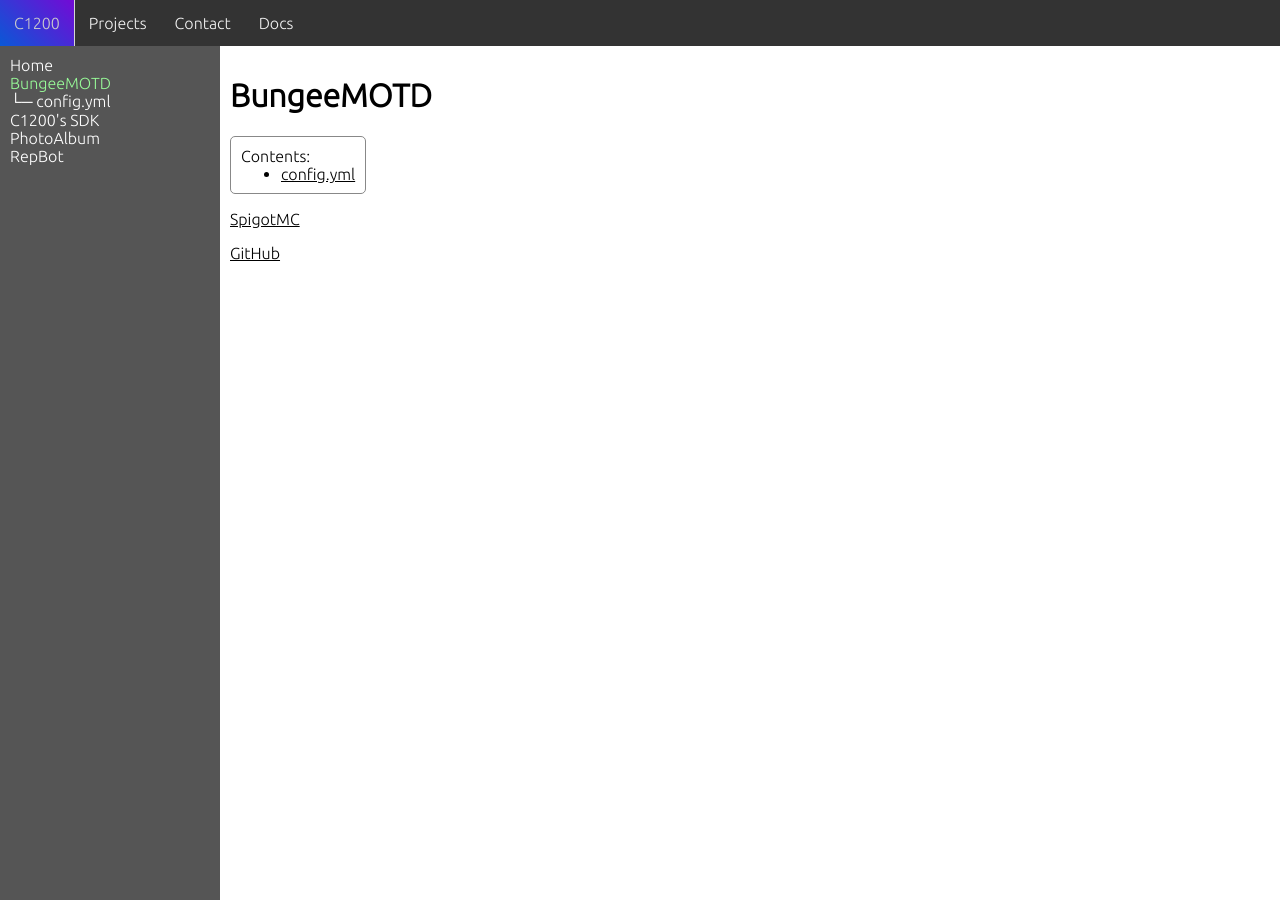
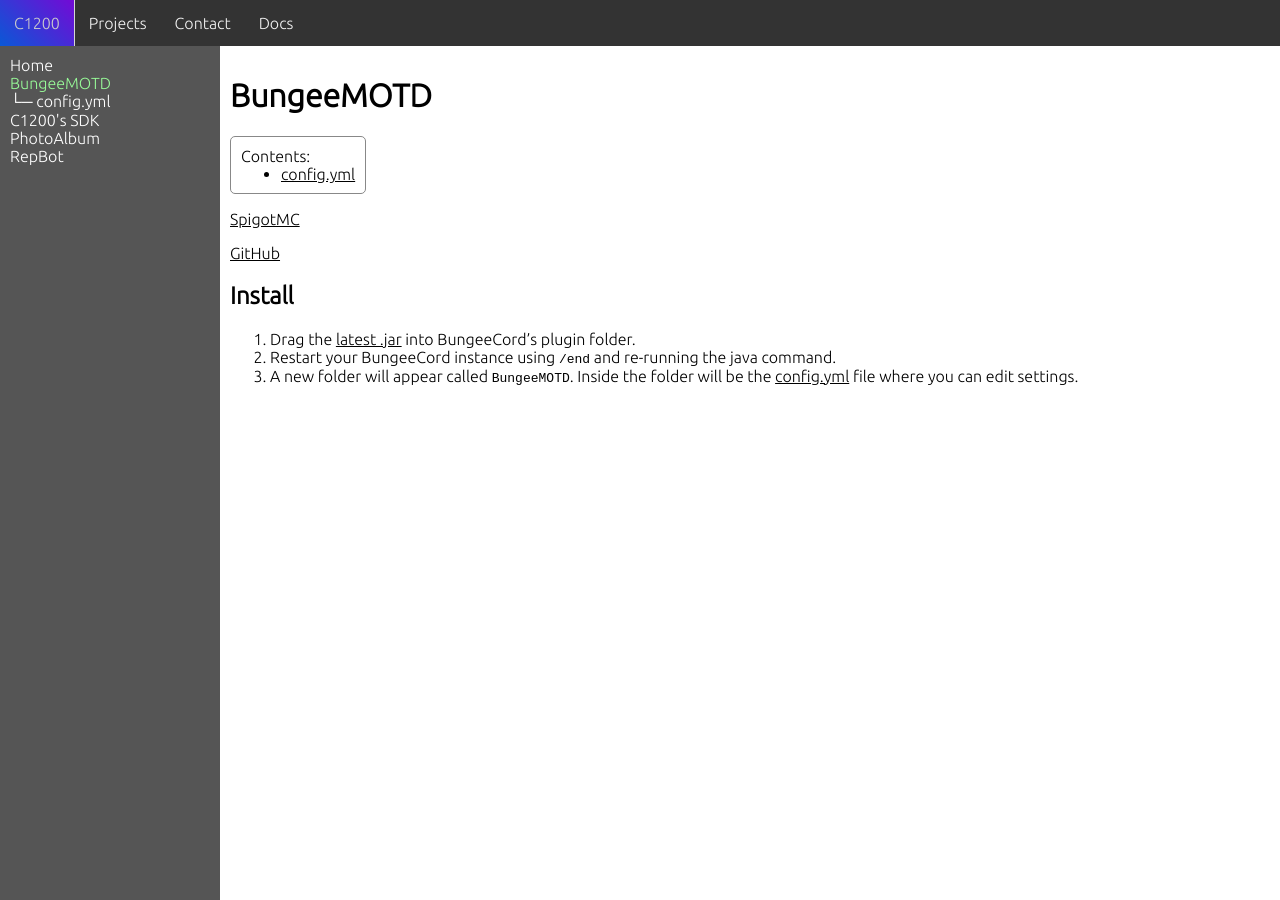
Before and after one commit to C1200/C1200.github.io, a Jekyll site: the page built from _docs/bungeemotd/index.md, in a window 1280 px wide and 900 px high. Built offline with Jekyll 4.4.1, drawn with Linux system fonts in a browser that asks for light colours.

Commit message:
Edit index.md in BungeeMOTD docs

```diff
--- a/_docs/bungeemotd/index.md
+++ b/_docs/bungeemotd/index.md
@@ -7,3 +7,9 @@ hasChildren: true
 [SpigotMC](https://www.spigotmc.org/resources/bungeemotd.94578)
 
 [GitHub](https://github.com/c1200/bungeemotd)
+
+## Install
+
+1. Drag the [latest .jar](https://github.com/C1200/BungeeMOTD/releases/) into BungeeCord's plugin folder.
+2. Restart your BungeeCord instance using `/end` and re-running the java command.
+3. A new folder will appear called `BungeeMOTD`. Inside the folder will be the [config.yml](/docs/bungeemotd/config.yml) file where you can edit settings.
```
